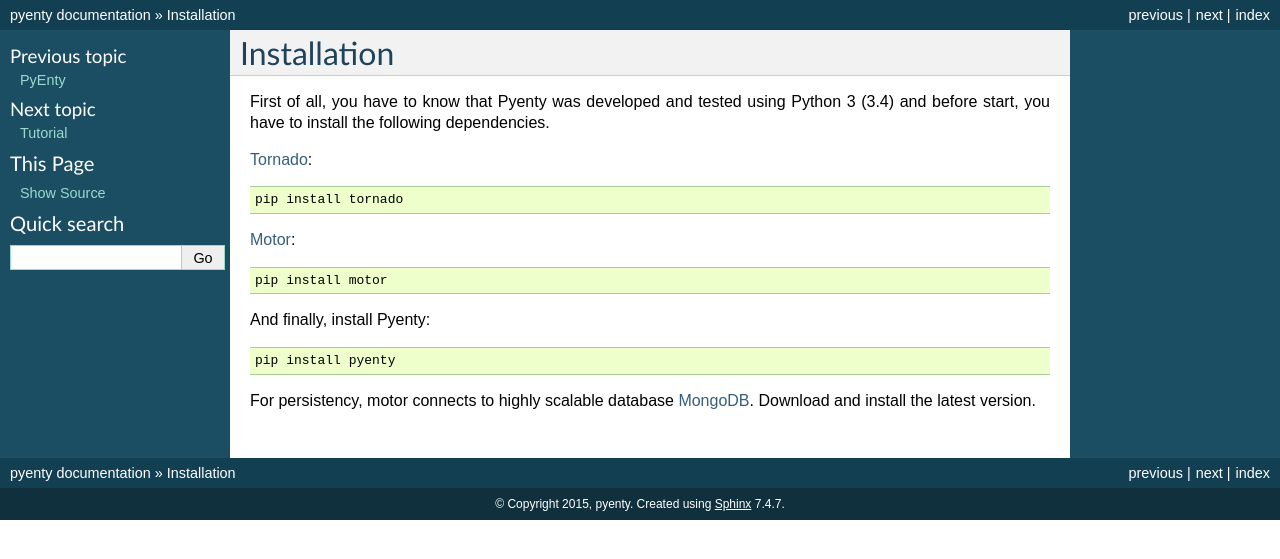
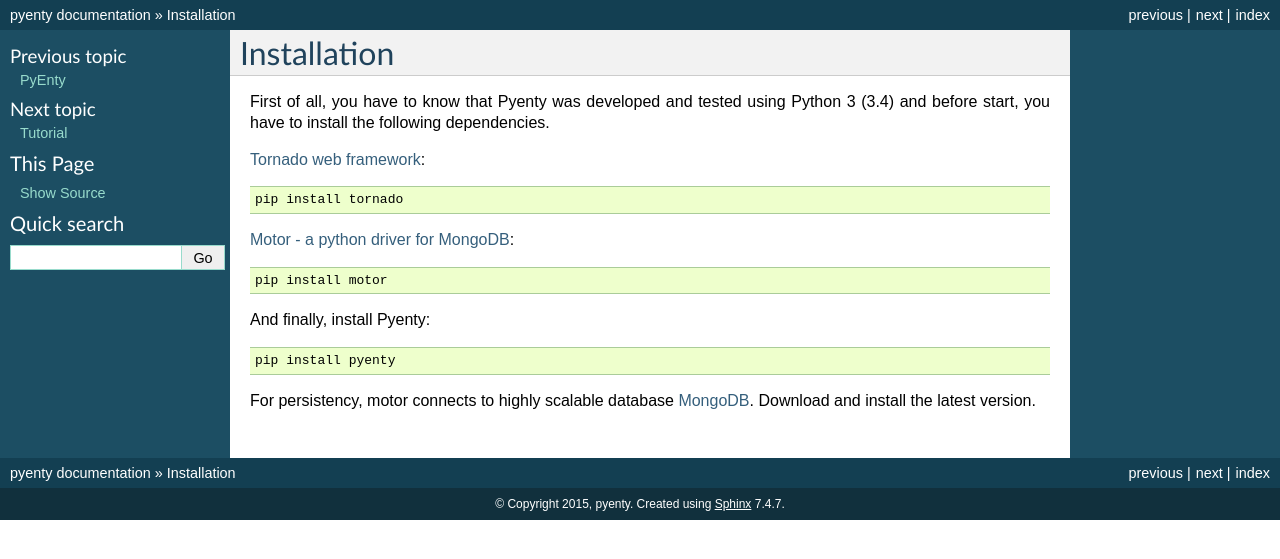
Before and after one commit to leodesouza/pyenty, a Sphinx documentation site: the page built from doc/installation.rst, in a window 1280 px wide. Shown: the top 559 px of the page. Built offline with Sphinx 7.4.7, drawn with Linux system fonts in a browser that asks for light colours.

Commit message:
writing some new lines for docs

```diff
--- a/doc/installation.rst
+++ b/doc/installation.rst
@@ -10,11 +10,11 @@ Installation
 First of all, you have to know that Pyenty was developed and tested using Python 3 (3.4)
 and before start, you have to install the following dependencies.
 
-`Tornado <https://github.com/tornadoweb/tornado/>`_::
+`Tornado web framework <https://github.com/tornadoweb/tornado/>`_::
 
     pip install tornado
 
-`Motor <https://github.com/mongodb/motor/>`_::
+`Motor - a python driver for MongoDB <https://github.com/mongodb/motor/>`_::
 
     pip install motor
 
```
Also changed, not shown: 7 other files.
